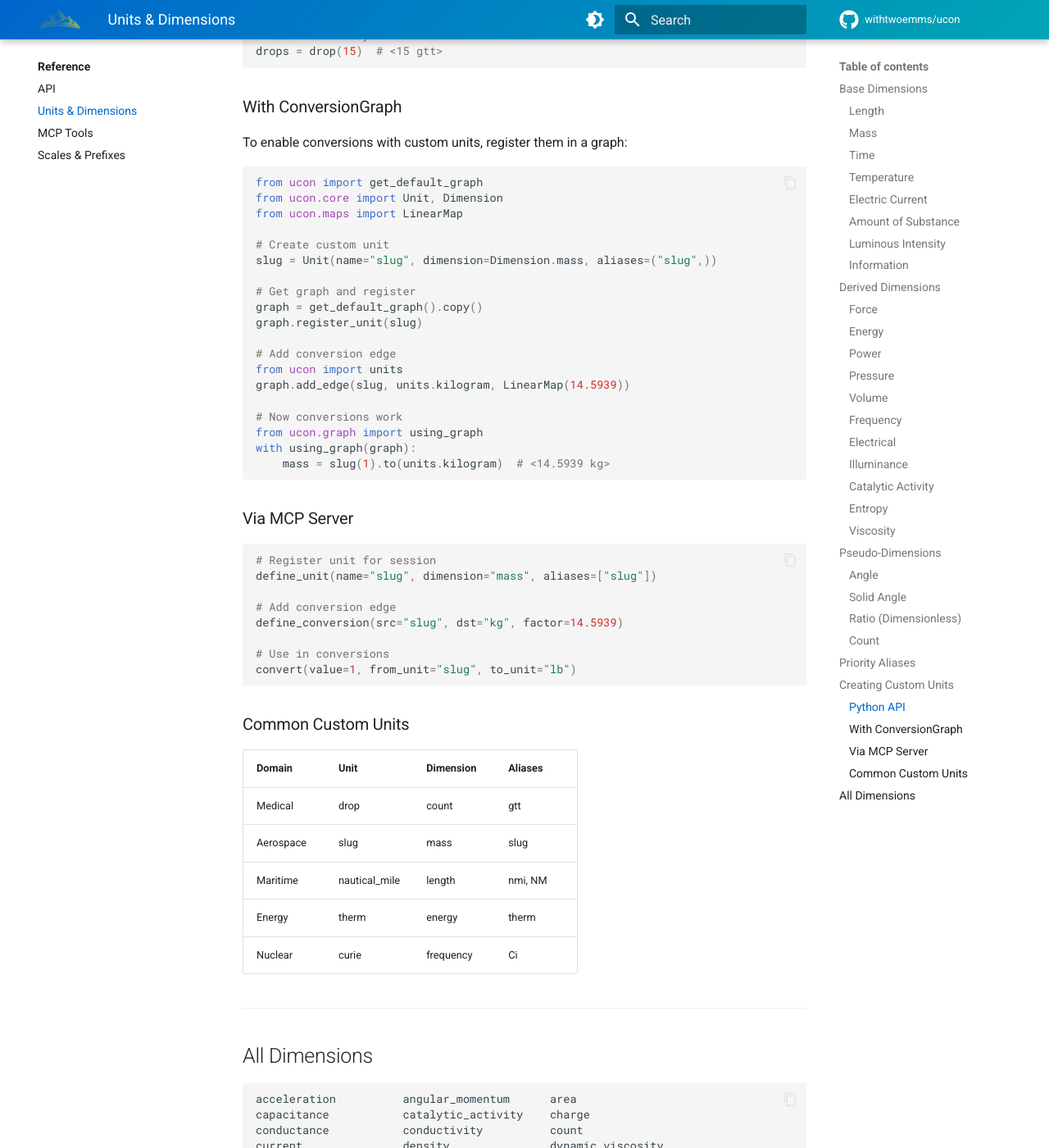
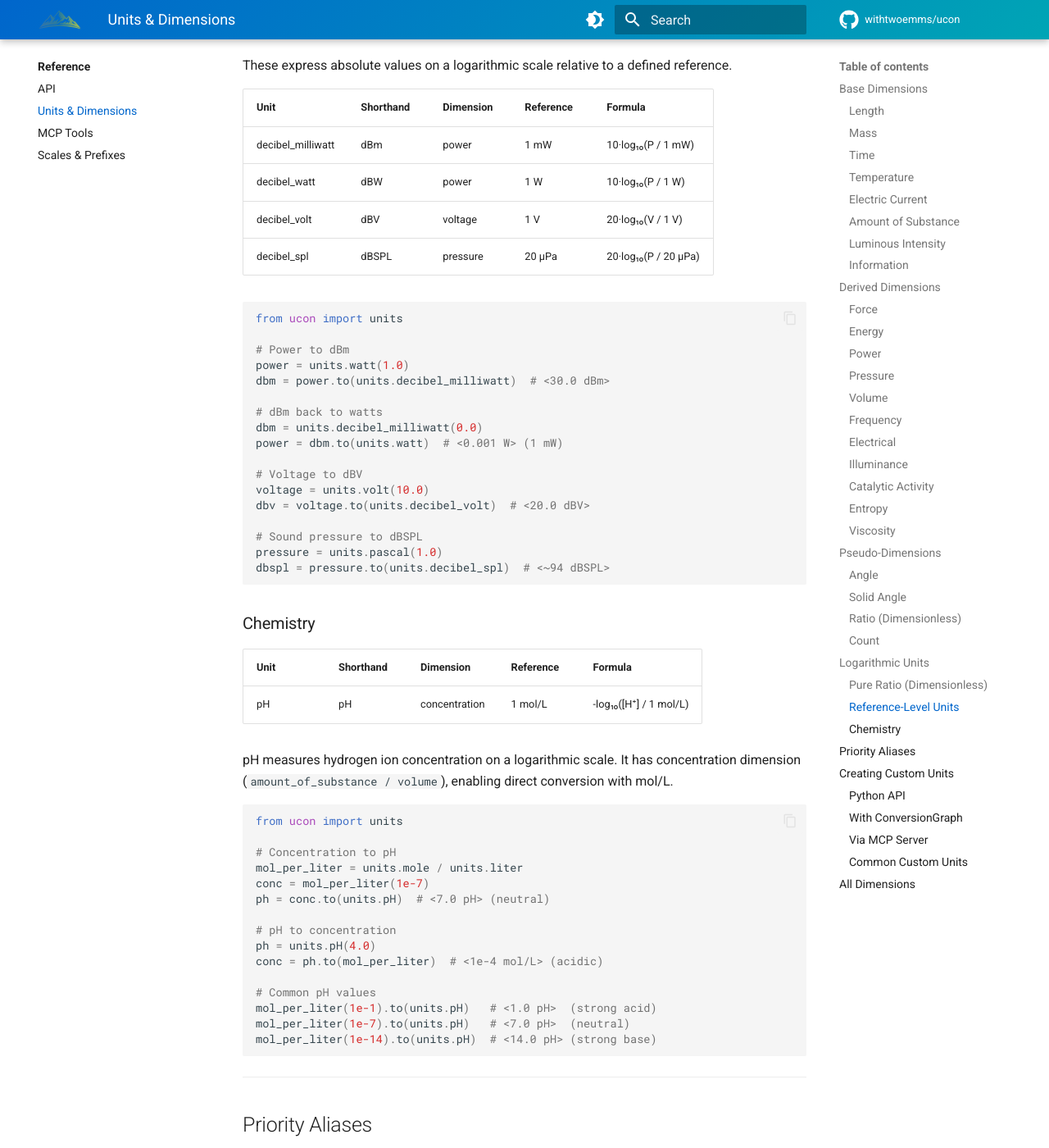
Before and after one commit to withtwoemms/ucon, an MkDocs documentation site: the page built from docs/reference/units-and-dimensions.md, in a window 1280 px wide and 1400 px high, scrolled down 7980 px. Shown: the whole window at 82% size. Built offline with MkDocs 1.6.1 and Material for MkDocs 9.7.7, drawn with Linux system fonts in a browser that asks for light colours; comment, search, counter and statistics services are not loaded; some of the changed text lies outside the part shown.

Commit message:
corrects unit ref

````diff
--- a/docs/reference/units-and-dimensions.md
+++ b/docs/reference/units-and-dimensions.md
@@ -210,6 +210,92 @@
 
 ---
 
+## Logarithmic Units
+
+Units that use logarithmic scales for representing ratios or absolute values relative to a reference.
+
+### Pure Ratio (Dimensionless)
+
+These express power or amplitude ratios without a fixed reference level.
+
+| Unit | Shorthand | Aliases | Formula | Notes |
+|------|-----------|---------|---------|-------|
+| bel | - | - | log₁₀(ratio) | Rarely used directly |
+| decibel | dB | dB | 10·log₁₀(ratio) | 1 bel = 10 dB |
+| neper | Np | Np | ln(ratio) | Natural log scale |
+
+```python
+from ucon import units
+
+# Power ratio to decibels
+ratio = units.fraction(100)
+db = ratio.to(units.decibel)  # <20.0 dB>
+
+# Amplitude ratio to nepers
+import math
+ratio = units.fraction(math.e ** 2)
+np = ratio.to(units.neper)  # <2.0 Np>
+```
+
+### Reference-Level Units
+
+These express absolute values on a logarithmic scale relative to a defined reference.
+
+| Unit | Shorthand | Dimension | Reference | Formula |
+|------|-----------|-----------|-----------|---------|
+| decibel_milliwatt | dBm | power | 1 mW | 10·log₁₀(P / 1 mW) |
+| decibel_watt | dBW | power | 1 W | 10·log₁₀(P / 1 W) |
+| decibel_volt | dBV | voltage | 1 V | 20·log₁₀(V / 1 V) |
+| decibel_spl | dBSPL | pressure | 20 µPa | 20·log₁₀(P / 20 µPa) |
+
+```python
+from ucon import units
+
+# Power to dBm
+power = units.watt(1.0)
+dbm = power.to(units.decibel_milliwatt)  # <30.0 dBm>
+
+# dBm back to watts
+dbm = units.decibel_milliwatt(0.0)
+power = dbm.to(units.watt)  # <0.001 W> (1 mW)
+
+# Voltage to dBV
+voltage = units.volt(10.0)
+dbv = voltage.to(units.decibel_volt)  # <20.0 dBV>
+
+# Sound pressure to dBSPL
+pressure = units.pascal(1.0)
+dbspl = pressure.to(units.decibel_spl)  # <~94 dBSPL>
+```
+
+### Chemistry
+
+| Unit | Shorthand | Dimension | Reference | Formula |
+|------|-----------|-----------|-----------|---------|
+| pH | pH | concentration | 1 mol/L | -log₁₀([H⁺] / 1 mol/L) |
+
+pH measures hydrogen ion concentration on a logarithmic scale. It has concentration dimension (`amount_of_substance / volume`), enabling direct conversion with mol/L.
+
+```python
+from ucon import units
+
+# Concentration to pH
+mol_per_liter = units.mole / units.liter
+conc = mol_per_liter(1e-7)
+ph = conc.to(units.pH)  # <7.0 pH> (neutral)
+
+# pH to concentration
+ph = units.pH(4.0)
+conc = ph.to(mol_per_liter)  # <1e-4 mol/L> (acidic)
+
+# Common pH values
+mol_per_liter(1e-1).to(units.pH)   # <1.0 pH>  (strong acid)
+mol_per_liter(1e-7).to(units.pH)   # <7.0 pH>  (neutral)
+mol_per_liter(1e-14).to(units.pH)  # <14.0 pH> (strong base)
+```
+
+---
+
 ## Priority Aliases
 
 Some aliases take precedence to prevent ambiguous parses:
````
